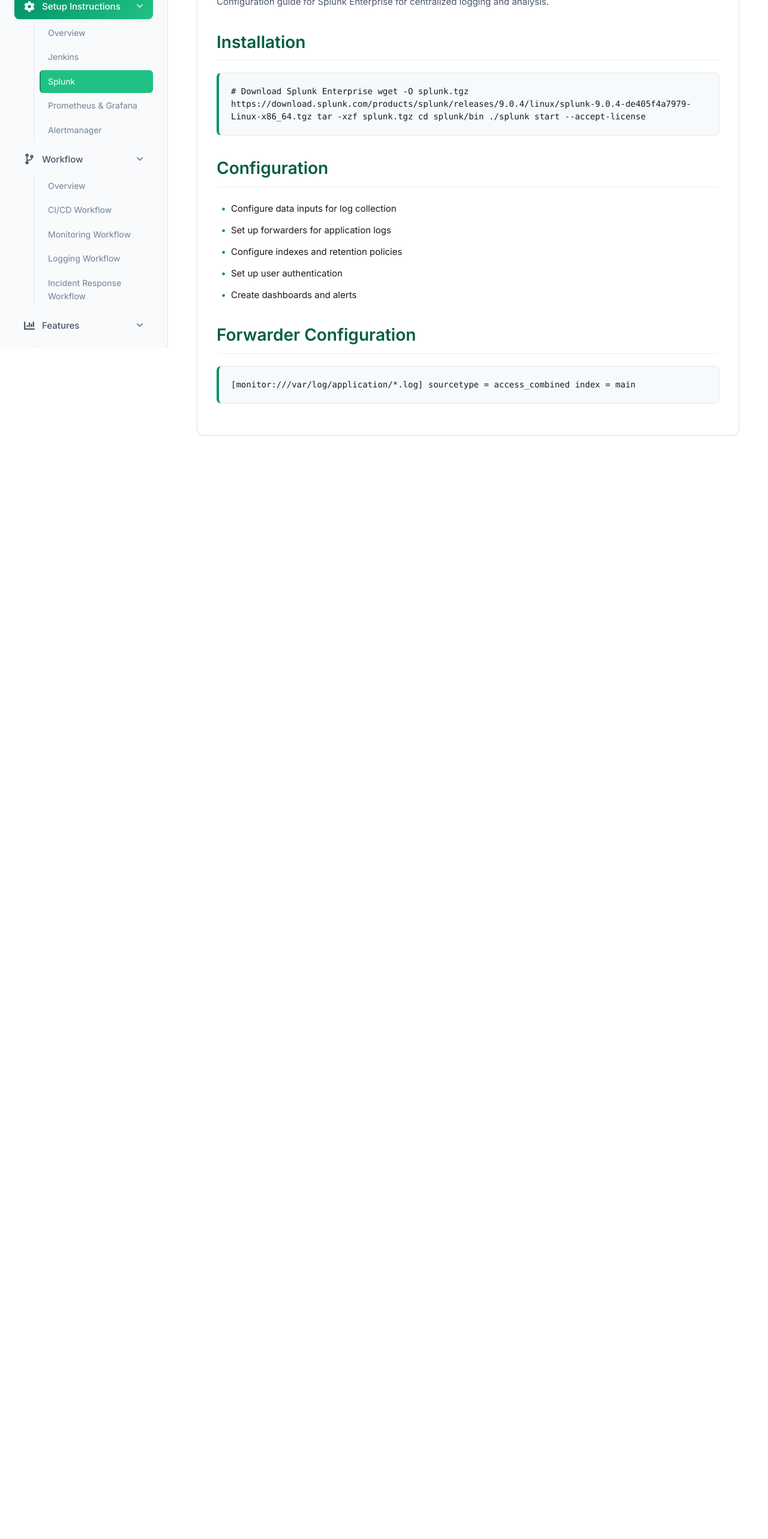
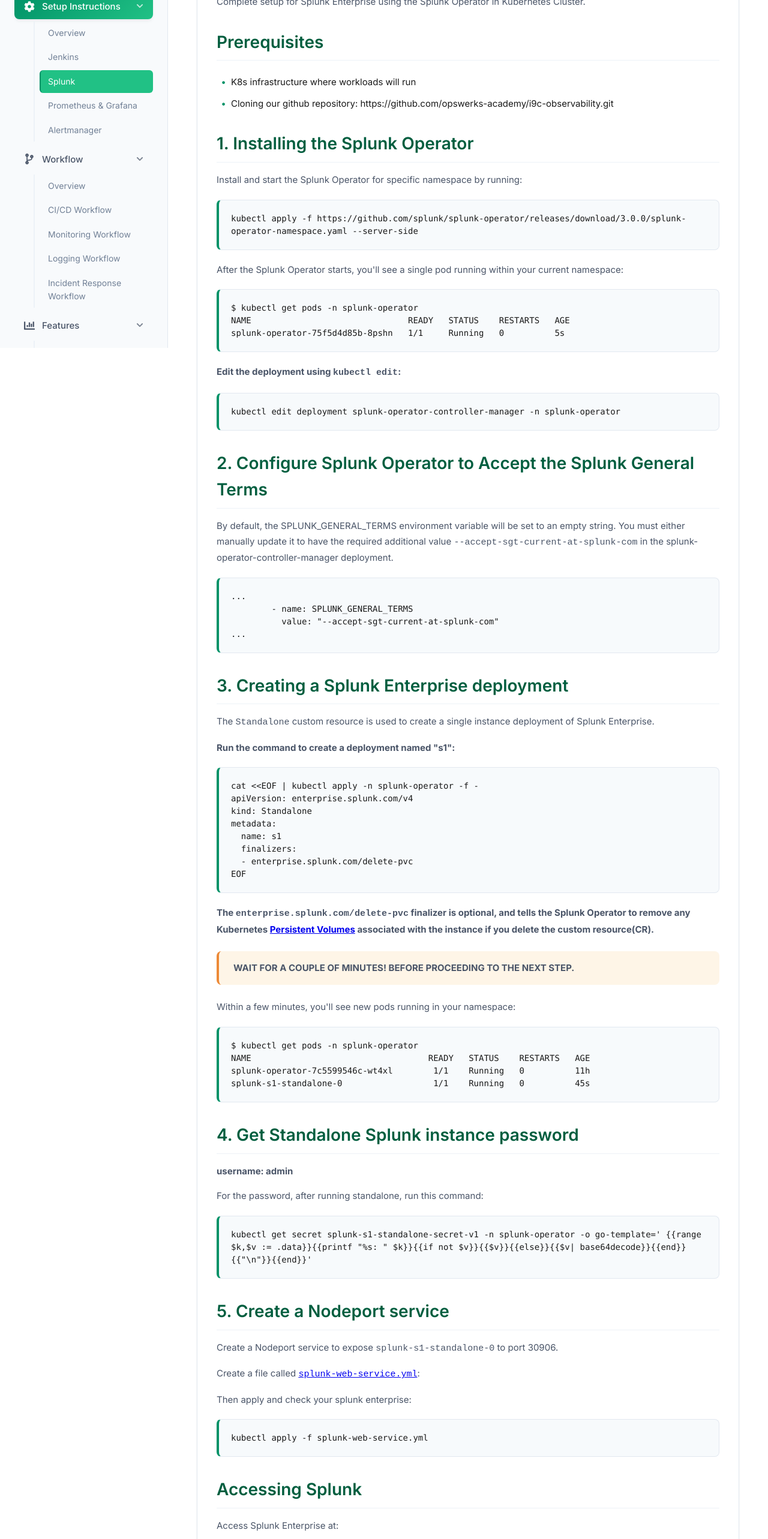
Before and after one commit to jimm03/Opservers-Docs, a Next.js app: page /setup/splunk in a window 1280 px wide. Shown: the part 220-2786 px from the top of the page at 60% size. Before the commit the page ends 1010 px from the top, so only its background shows below. Built offline with nearby package versions, Linux system fonts and the light colour scheme.

Commit message:
addded splunk page and modified alertmanager and prometheusgrafana setups pages

```diff
--- a/app/setup/splunk/page.tsx
+++ b/app/setup/splunk/page.tsx
@@ -4,33 +4,97 @@
       <div className="card">
         <h1>Splunk Setup</h1>
         <p>
-          Configuration guide for Splunk Enterprise for centralized logging and analysis.
+          Complete setup for Splunk Enterprise using the Splunk Operator in Kubernetes Cluster.
         </p>
 
-        <h2>Installation</h2>
+        <h2>Prerequisites</h2>
+        <ul className="bullet-list">
+          <li>K8s infrastructure where workloads will run</li>
+          <li>Cloning our github repository: https://github.com/opswerks-academy/i9c-observability.git</li>
+        </ul>
+
+        <h2>1. Installing the Splunk Operator</h2>
+        <p>Install and start the Splunk Operator for specific namespace by running:</p>
         <div className="code-block">
-          {`# Download Splunk Enterprise
-wget -O splunk.tgz https://download.splunk.com/products/splunk/releases/9.0.4/linux/splunk-9.0.4-de405f4a7979-Linux-x86_64.tgz
-tar -xzf splunk.tgz
-cd splunk/bin
-./splunk start --accept-license`}
+          {`kubectl apply -f https://github.com/splunk/splunk-operator/releases/download/3.0.0/splunk-operator-namespace.yaml --server-side`}
         </div>
 
-        <h2>Configuration</h2>
-        <ul className="bullet-list">
-          <li>Configure data inputs for log collection</li>
-          <li>Set up forwarders for application logs</li>
-          <li>Configure indexes and retention policies</li>
-          <li>Set up user authentication</li>
-          <li>Create dashboards and alerts</li>
-        </ul>
+        <p>After the Splunk Operator starts, you&apos;ll see a single pod running within your current namespace:</p>
+        <pre className="code-block">
+          {`$ kubectl get pods -n splunk-operator
+NAME                               READY   STATUS    RESTARTS   AGE
+splunk-operator-75f5d4d85b-8pshn   1/1     Running   0          5s`}
+        </pre>
 
-        <h2>Forwarder Configuration</h2>
+        <p><strong>Edit the deployment using <code>kubectl edit</code>:</strong></p>
         <div className="code-block">
-          {`[monitor:///var/log/application/*.log]
-sourcetype = access_combined
-index = main`}
+          {`kubectl edit deployment splunk-operator-controller-manager -n splunk-operator`}
         </div>
+
+        <h2>2. Configure Splunk Operator to Accept the Splunk General Terms</h2>
+        <p>By default, the SPLUNK_GENERAL_TERMS environment variable will be set to an empty string. You must either manually update it to have the required additional value&nbsp;<code>--accept-sgt-current-at-splunk-com</code>&nbsp;in the splunk-operator-controller-manager deployment. </p>
+
+        <pre className="code-block">
+{`...
+        - name: SPLUNK_GENERAL_TERMS
+          value: "--accept-sgt-current-at-splunk-com"
+...`}
+        </pre>
+
+        <h2>3. Creating a Splunk Enterprise deployment</h2>
+        <p>The&nbsp;<code>Standalone</code>&nbsp;custom resource is used to create a single instance deployment of Splunk Enterprise.</p>
+
+        <p><strong>Run the command to create a deployment named &quot;s1&quot;:</strong></p>
+        <pre className="code-block">
+{`cat <<EOF | kubectl apply -n splunk-operator -f -
+apiVersion: enterprise.splunk.com/v4
+kind: Standalone
+metadata:
+  name: s1
+  finalizers:
+  - enterprise.splunk.com/delete-pvc
+EOF`}
+        </pre>
+
+        <p><strong>The&nbsp;<code>enterprise.splunk.com/delete-pvc</code>&nbsp;finalizer is optional, and tells the Splunk Operator to remove any Kubernetes&nbsp;<a href="https://kubernetes.io/docs/concepts/storage/persistent-volumes/" target="_blank" rel="noopener noreferrer">Persistent Volumes</a>&nbsp;associated with the instance if you delete the custom resource(CR).</strong></p>
+
+        <div className="alert alert-warning">
+          <strong>WAIT FOR A COUPLE OF MINUTES! BEFORE PROCEEDING TO THE NEXT STEP.</strong>
+        </div>
+
+        <p>Within a few minutes, you&apos;ll see new pods running in your namespace:</p>
+        <pre className="code-block">
+          {`$ kubectl get pods -n splunk-operator
+NAME                                   READY   STATUS    RESTARTS   AGE
+splunk-operator-7c5599546c-wt4xl        1/1    Running   0          11h
+splunk-s1-standalone-0                  1/1    Running   0          45s`}
+        </pre>
+
+        <h2>4. Get Standalone Splunk instance password</h2>
+        <p><strong>username: admin</strong></p>
+
+        <p>For the password, after running standalone, run this command:</p>
+        <div className="code-block">
+          {`kubectl get secret splunk-s1-standalone-secret-v1 -n splunk-operator -o go-template=' {{range $k,$v := .data}}{{printf "%s: " $k}}{{if not $v}}{{$v}}{{else}}{{$v| base64decode}}{{end}}{{"\\n"}}{{end}}'`}
+        </div>
+
+        <h2>5. Create a Nodeport service</h2>
+        <p>Create a Nodeport service to expose <code>splunk-s1-standalone-0</code> to port 30906.</p>
+
+        <p>Create a file called <a href="https://github.com/opswerks-academy/i9c-observability/blob/main/k8s/infra/splunk/splunk-web-service.yml" target="_blank" rel="noopener noreferrer"><code>splunk-web-service.yml</code></a>:</p>
+
+        <p>Then apply and check your splunk enterprise:</p>
+        <div className="code-block">
+          {`kubectl apply -f splunk-web-service.yml`}
+        </div>
+
+        <h2>Accessing Splunk</h2>
+        <p>Access Splunk Enterprise at:</p>
+        <div className="code-block">
+          {`http://<any-node-ip>:30906/`}
+        </div>
+        <p><strong>Username:</strong> admin</p>
+        <p><strong>Password:</strong> Use the password obtained from the secret command above</p>
       </div>
     </div>
   )
```
Also changed, not shown: app/setup/alertmanager/page.tsx (+107 -28 lines), app/setup/prometheus-grafana/page.tsx (+8 -8 lines).
